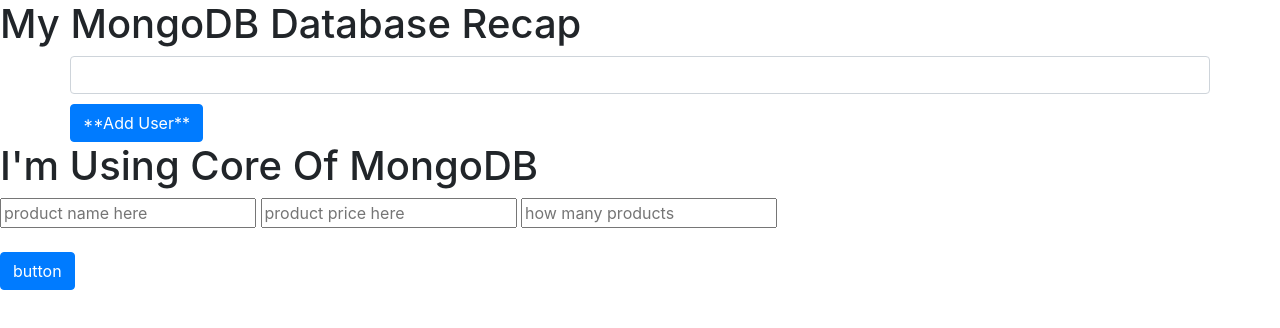
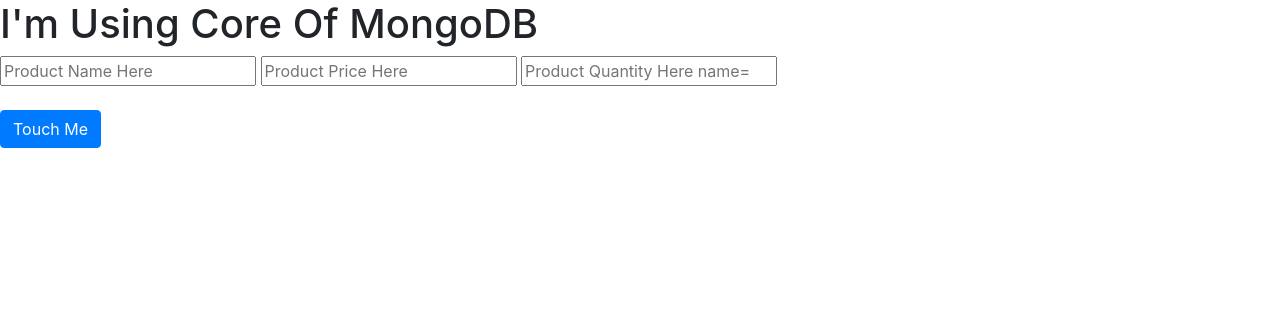
Before and after one commit to MinhajSadik/MongoDb-CRUD-Recap, a website: page index.html in a window 1280 px wide. Drawn offline with nearby package versions, Linux system fonts and the light colour scheme.

Commit message:
mongodb-crud-recap

```diff
--- a/index.html
+++ b/index.html
@@ -10,7 +10,7 @@
 </head>
 
 <body>
-    <h1>My MongoDB Database Recap</h1>
+    <!-- <h1>My MongoDB Database Recap</h1>
     <h1 id="userName"></h1>
 
     <div class="container">
@@ -20,17 +20,16 @@
             <br>
             <button class="btn btn-primary" id="addUser">**Add User**</button>
         </div>
-    </div>
+    </div> -->
 
 
     <h1>I'm Using Core Of MongoDB</h1>
     <form action="/addProduct" method="post">
-        <input type="text" name="name" placeholder="product name here" ">
-        <input type="text" name="price" placeholder="product price here">
-        <input type="text" name="quantity" placeholder="how many products ">
+        <input type="text" placeholder="Product Name Here" name="name">
+        <input type="text" placeholder="Product Price Here" name="price">
+        <input type="text" placeholder="Product Quantity Here name="quantity">
         <br><br>
-        <input type="button" value="button" class="btn btn-primary">
-
+        <input type="button" value="Touch Me" name="button" class="btn btn-primary">
     </form>
 
     <script>
```
Also changed, not shown: index.js (+14 -13 lines).
